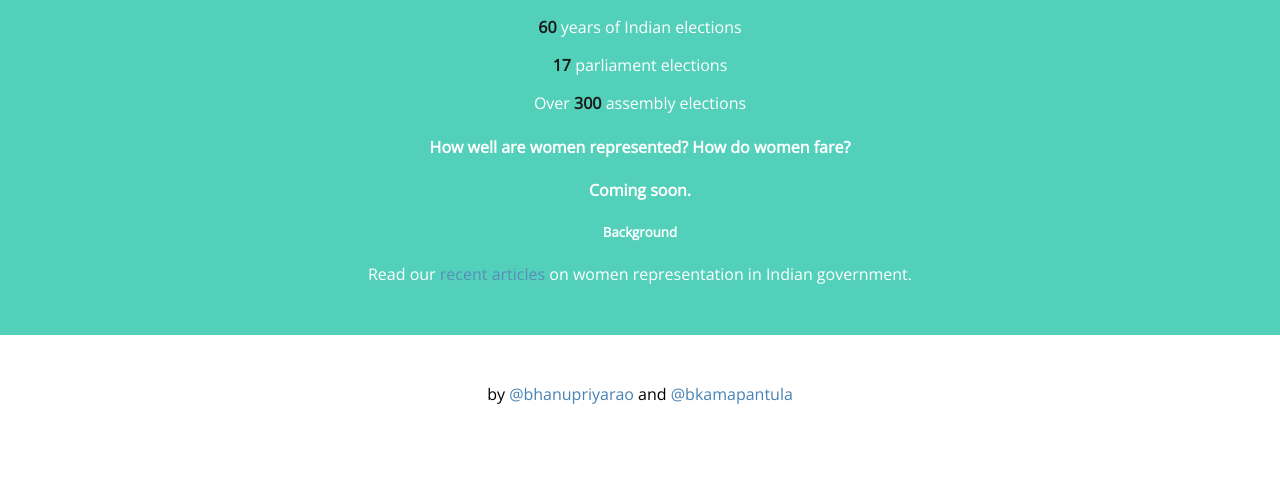
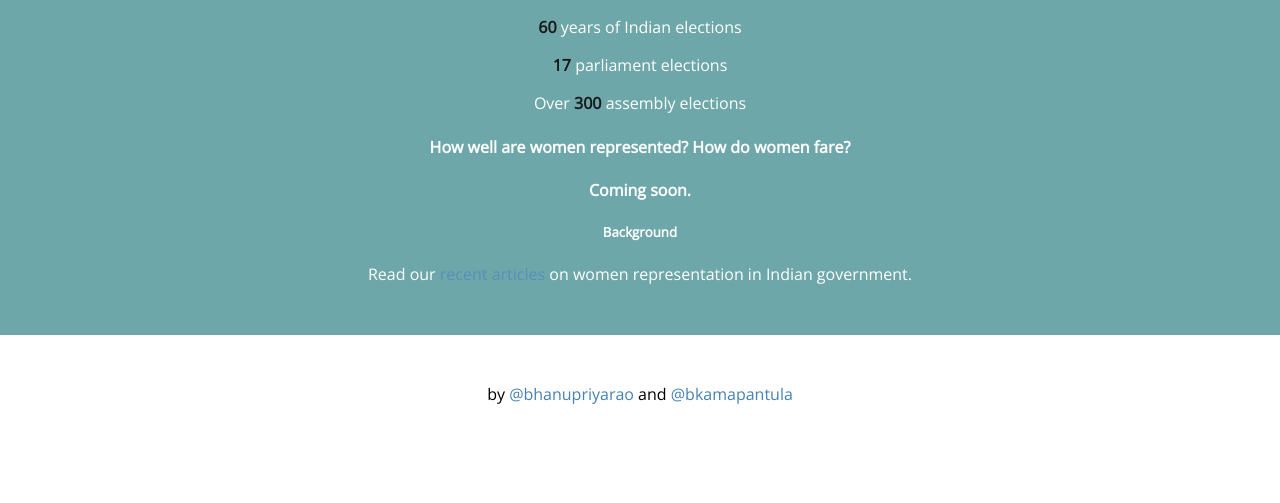
Before and after one commit to genderinpolitics/genderinpolitics.github.io, a plain HTML site: page index.html in a window 1280 px wide. Shown: the part 297-800 px from the top of the page. Drawn offline with nearby package versions, Linux system fonts and the light colour scheme.

Commit message:
Update index.html

```diff
--- a/index.html
+++ b/index.html
@@ -14,7 +14,7 @@
           left: 0;
           right: 0;
           height: 80%;
-          background: #41CCB3; /*#fd4545;*/
+          background: cadetblue; /*#41CCB3; /*#fd4545;*/
           opacity: 0.9;
           color: white;
           text-align: center;
```
